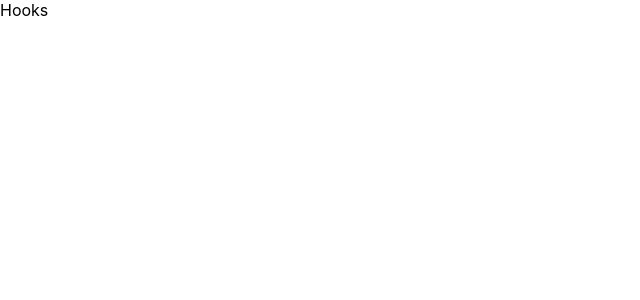
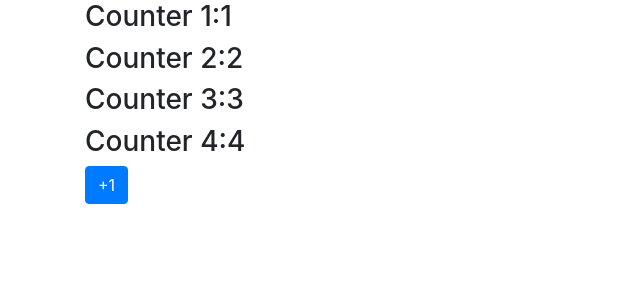
Before and after one commit to favioamarillapy/react-03-hooks, a React (Create React App) app: page / in a window 1280 px wide. Shown: the top 300 px of the page, without its empty margins (0-640 px from the left). Built offline with nearby package versions, Linux system fonts and the light colour scheme.

Commit message:
useState

```diff
--- a/package.json
+++ b/package.json
@@ -6,7 +6,9 @@
     "@testing-library/jest-dom": "^5.14.1",
     "@testing-library/react": "^11.2.7",
     "@testing-library/user-event": "^12.8.3",
+    "bootstrap": "^5.0.2",
     "react": "^17.0.2",
+    "react-bootstrap": "^2.0.0-beta.4",
     "react-dom": "^17.0.2",
     "react-scripts": "4.0.3",
     "web-vitals": "^1.1.2"
--- a/public/index.html
+++ b/public/index.html
@@ -8,36 +8,18 @@
   <meta name="theme-color" content="#000000" />
   <meta name="description" content="Web site created using create-react-app" />
   <link rel="apple-touch-icon" href="%PUBLIC_URL%/logo192.png" />
-  <!--
-      manifest.json provides metadata used when your web app is installed on a
-      user's mobile device or desktop. See https://developers.google.com/web/fundamentals/web-app-manifest/
-    -->
   <link rel="manifest" href="%PUBLIC_URL%/manifest.json" />
-  <!--
-      Notice the use of %PUBLIC_URL% in the tags above.
-      It will be replaced with the URL of the `public` folder during the build.
-      Only files inside the `public` folder can be referenced from the HTML.
 
-      Unlike "/favicon.ico" or "favicon.ico", "%PUBLIC_URL%/favicon.ico" will
-      work correctly both with client-side routing and a non-root public URL.
-      Learn how to configure a non-root public URL by running `npm run build`.
-    -->
+
+  <link rel="stylesheet" href="https://cdn.jsdelivr.net/npm/bootstrap@4.6.0/dist/css/bootstrap.min.css"
+    integrity="sha384-B0vP5xmATw1+K9KRQjQERJvTumQW0nPEzvF6L/Z6nronJ3oUOFUFpCjEUQouq2+l" crossorigin="anonymous">
+
   <title>Hooks</title>
 </head>
 
 <body>
   <noscript>You need to enable JavaScript to run this app.</noscript>
   <div id="root"></div>
-  <!--
-      This HTML file is a template.
-      If you open it directly in the browser, you will see an empty page.
-
-      You can add webfonts, meta tags, or analytics to this file.
-      The build step will place the bundled scripts into the <body> tag.
-
-      To begin the development, run `npm start` or `yarn start`.
-      To create a production bundle, use `npm run build` or `yarn build`.
-    -->
 </body>
 
 </html>
--- /dev/null
+++ b/src/components/use-state/CounterApp.js
@@ -0,0 +1,39 @@
+import React, { useState } from 'react'
+import { Container, Col, Row, Button } from "react-bootstrap";
+
+export const CounterApp = () => {
+
+    const [state, setState] = useState({
+        counter1: 1,
+        counter2: 2,
+        counter3: 3,
+        counter4: 4,
+    });
+    const { counter1, counter2, counter3, counter4, } = state;
+
+    return (
+        <Container>
+            <Row>
+                <Col md={12}>
+
+                    <h3> Counter 1:{counter1} </h3>
+                    <h3> Counter 2:{counter2} </h3>
+                    <h3> Counter 3:{counter3} </h3>
+                    <h3> Counter 4:{counter4} </h3>
+
+                    <Button
+                        variant="primary"
+                        onClick={(e) => {
+                            e.preventDefault();
+                            setState({...state, counter1: counter1 + 1})
+                        }}
+                    >
+                        +1
+                    </Button>
+
+                </Col>
+            </Row>
+
+        </Container >
+    )
+}
--- a/src/index.js
+++ b/src/index.js
@@ -1,9 +1,9 @@
 import React from 'react';
 import ReactDOM from 'react-dom';
 import './index.css';
-import App from './App';
+import { CounterApp } from './components/use-state/CounterApp';
 
 ReactDOM.render(
-    <App />,
+    <CounterApp />,
     document.getElementById('root')
 );
```
Also changed, not shown: 1 other file (tests, documents, lock files or other folders).
